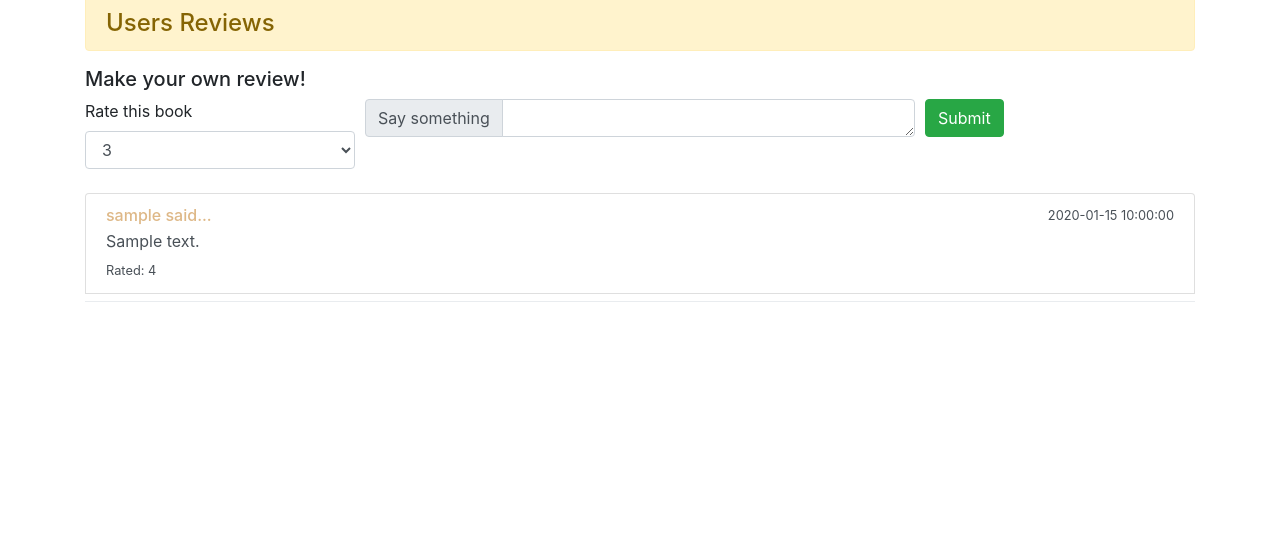
After one commit to hleung3/cs50wproj1, a Flask app: template project1/templates/bookpage.html in a window 1280 px wide. The commit adds this page. Shown: the part 247-800 px from the top of the page. Run offline with Flask 2, Linux system fonts and the light colour scheme; the template is opened without the code that fills it: most values are stand-ins (such as "Sample title", 1, 10 or a date in 2020); one stand-in notice (Sample message) is shown; some libraries are stand-ins or nearby versions.

Commit message:
created review and book pages and functions

```diff
--- a/project1/application.py
+++ b/project1/application.py
@@ -9,8 +9,10 @@ import requests
 from sqlalchemy import create_engine
 from sqlalchemy.orm import scoped_session, sessionmaker
 ## TODO: implement security features (i.e. HASHing passwords)
-## TODO: AUTOMATICALLY GETBOOKS AND UPDATE DB?
 ## TODO: should I move some functions to a helper function
+## TODO: ADD HOME BUTTON TO PAGES
+## TODO: ADD BOOTSTRAP ELEMentss
+## what happens to reviews when you delete a user?
 app = Flask(__name__, instance_relative_config=False)
 
 # Check for environment variable
@@ -36,7 +38,7 @@ db = scoped_session(sessionmaker(bind=engine))
 def login_required(f):
     @wraps(f)
     def decorated_function(*args, **kwargs):
-        print(session)
+        # print(session)
         if not session.get("logged_in"):
             session.pop("username",None)
             session.pop("logged_in",None)
@@ -55,7 +57,6 @@ def index():
 @app.route("/login", methods=["GET", "POST"])
 def login():
     session.clear()
-    print(session)
     username = request.form.get("username")
     password = request.form.get("password")
     if request.method == 'POST':
@@ -63,19 +64,28 @@ def login():
         user_query = db.execute("SELECT * FROM users" +
                             " where username = :username",
                             {"username":username}).fetchone()
-        flash(str(user_query))
+        # flash(str(user_query))
         if user_query != None and password == user_query[2]:
             print(password,user_query[2])
             session['username'] = username
+            session['user_id'] = user_query[0]
             session['logged_in'] = True
-            session.modified = True
+            # session.modified = True
             return redirect("/")
         else:
             # TODO:
+            message = ""
+            if "" in (username,password): message += "Username cannot be empty. \n"
+            if user_query is None: message += "User does not exist \n"
+            elif password != user_query[2]: message += "Incorrect Password \n"
             # I think it will be better to
             #  display an error message on login page
             # error in login go to error page
-            return abort(401)
+            # return abort(401)
+            print(message)
+            flash(message)
+            # return redirect('/login')
+            return render_template("login.html")
     else:
         return render_template("login.html")
 
@@ -110,7 +120,7 @@ def register():
         " where username = :username",
         {"username":username}).fetchone()
 
-        flash(str(user_query))
+        # flash(str(user_query))
         if not username or username == "":
             return render_template("register.html",user_msg="please provide a username")
         elif user_query is not None:
@@ -129,24 +139,19 @@ def register():
         db.execute("INSERT INTO users (username,password) values (:username,:password)",
                      {"username":username, "password":password})
         db.commit()
-        ## TODO: update page to incidate success
-            ## flash bootstrap alert message ???
 
-        ## THEN: REDIRECT TO SUCCESS PAGE WITH HYPERLINK TO LOGIN
-        ##
-        return render_template("register.html",message="register success!",success=True)
+        ## MAYBE: flash bootstrap alert message ???
+        return render_template("register.html",message="register  success!",success=True)
 
-    # else:
-    #
-    #     # I think it will be better to
-    #     #  display an error message on login page
-    #     # error in login go to error page
-    #     return render_template("register.html")
+    else:
+
+        return render_template("register.html")
 
 @app.route("/search", methods=["GET"])
 @login_required
 def search():
     book = request.args.get("book")
+    ## # TODO: separate search to four for isbn title author year
     if not book:
         pass
     query = "%" + book + "%"
@@ -154,27 +159,27 @@ def search():
     # Capitalize all words of input for search
     # https://docs.python.org/3.7/library/stdtypes.html?highlight=title#str.title
     query = query.title()
+    print(query)
+    # # TODO: ADD % to each word manually
 
     rows = db.execute("SELECT isbn, title, author, year FROM books WHERE \
                         isbn LIKE :query OR \
                         title LIKE :query OR \
-                        author LIKE :query LIMIT 15",
+                        author LIKE :query LIMIT 10",
                         {"query": query})
-
+    print(rows.rowcount)
     # Books not found
     if rows.rowcount == 0:
-        return render_template("error.html", message="we can't find books with that description.")
+        return render_template("index.html", message="we can't find books with that description.")
 
     # Fetch all the results
     results = rows.fetchall()
 
-    # return render_template("results.html", books=results)
-    pass
+    return render_template("searchresults.html", books=results)
 
 @app.route("/book/<isbn>",methods=["GET","POST"])
 @login_required
 def book(isbn):
-    print("AFDG")
     '''
         save user review and load same page with updated reviews
     '''
@@ -183,34 +188,64 @@ def book(isbn):
         rating = request.form.get("rating")
         comment = request.form.get("comment")
 
-        row = db.execute("SELECT id FROM books WHERE isbn = :isbn",
+        row = db.execute("SELECT index FROM books WHERE isbn = :isbn",
                          {"isbn": isbn})
         book = row.fetchone()
         bookID = book[0]
         # check for prior user submission
-        row2 = ""
-
-        if row2.rowcount == 1:
-            return redirect("/book/" + isbn)
+        row2 = db.execute("SELECT * FROM reviews WHERE user_id = :user_id" +
+                          " AND book_id = CAST(:book_id as varchar(10))",
+                          {"user_id": currentUser, "book_id":bookID})
+        # a review already counts
+        print(row2.rowcount)
+        if row2.rowcount > 0:
+            ## GO TO ERROR.HTML AND GIVE A REDIRECT BACK TO THIS BOOK
+            flash('you have already reviewed this book')
+            return render_template("error.html", message="please try again",link="/book/"+isbn)
+            # return redirect("/book/" + isbn)
 
         rating = int(rating)
-        # db.execute()
-        # db.commit()
-        # submitted message
+        db.execute("INSERT INTO reviews (user_id, book_id, text, rating) VALUES \
+                    (:user_id, :book_id, :text, :rating)",
+                    {"user_id": currentUser,
+                    "book_id": bookID,
+                    "text": comment,
+                    "rating": rating})
+        db.commit()
+
 
         return redirect("/book/" + isbn)
     else:
-        # row = db.execute()
-        # bookinfo = row.fetchall()
+        ## METHOD == GET --> REVIEWS FOR BOOK(USING ISBN CODE AND API)
+
+        row = db.execute("SELECT isbn, title, author, year FROM books WHERE \
+                        isbn = :isbn",
+                        {"isbn": isbn})
+        bookinfo = row.fetchall()
         ''' good reads review '''
-        api_key = ""
-        query = ""
-        response = ""
-        bookinfo = ""
+        api_key = os.getenv("GOODREADS_KEY")
+        query = requests.get("https://www.goodreads.com/book/review_counts.json",
+                params={"key": api_key, "isbns": isbn})
+        response = query.json()
+        response = response['books'][0]
+        bookinfo.append(response)
+
         # get books
-        # row = db.execute()
-        # book = row.fetchone()
-        pass
+        row = db.execute("SELECT CAST(index as varchar(10)) FROM books WHERE isbn = :isbn",
+                        {"isbn": isbn})
+        book = row.fetchone()[0]
+        results = db.execute("SELECT users.username, text, rating, \
+                            to_char(date, 'DD Mon YY - HH24:MI:SS') as time \
+                            FROM users \
+                            INNER JOIN reviews \
+                            ON users.id = reviews.user_id \
+                            WHERE reviews.book_id = :book \
+                            ORDER BY time",
+                            {"book": book})
+
+        reviews = results.fetchall()
+
+        return render_template("bookpage.html", bookInfo=bookinfo, reviews=reviews)
 
 
 
@@ -227,11 +262,11 @@ def api_call(isbn):
                     AVG(reviews.rating) as average_score \
                     FROM books \
                     INNER JOIN reviews \
-                    ON books.id = reviews.book_id \
+                    ON CAST(books.index as varchar(10)) = reviews.book_id \
                     WHERE isbn = :isbn \
                     GROUP BY title, author, year, isbn",
-                    {"isbn": isbn})
-
+                    {"isbn": isbn}).fetchone()
+    print(row)
     # Error checking
     if row.rowcount != 1:
         return jsonify({"Error": "Invalid book ISBN"}), 422
--- /dev/null
+++ b/project1/templates/bookpage.html
@@ -0,0 +1,80 @@
+{% extends "layout.html" %}
+
+{% block title %}
+    {{bookInfo[0]['title']}}
+{% endblock %}
+
+{% block page_content %}
+
+    <div class="row book-container">
+        <div class="col-sm-4">
+            <img src="http://covers.openlibrary.org/b/isbn/{{bookInfo[0]['isbn']}}-M.jpg" width="130px">
+        </div>
+        <div class="col-sm-4">
+            <h1>{{bookInfo[0]['title']}}</h1>
+            <h5>Author: {{bookInfo[0]['author']}}</h5>
+            <h5>Published: {{bookInfo[0]['year']}}</h5>
+            <h5>ISBN-10: {{bookInfo[0]['isbn']}}</h5>
+        </div>
+
+        <!--GOODREADS REVIEWS -->
+        <div class="col-sm-4">
+            <h5>Nº of Ratings: {{bookInfo[1]['work_ratings_count']}}</h5>
+            <h5>Average Rating: {{bookInfo[1]['average_rating']}}</h5>
+            <h5>
+                <a href="https://www.goodreads.com/search?q={{bookInfo[0]['title']}}">Goodreads page</a>
+            </h5>
+        </div>
+    </div>
+    <div class="dropdown-divider"></div>
+
+    <h4 class="alert alert-warning">Users Reviews</h4>
+    <h5>Make your own review!</h5>
+
+    <div>
+        <!-- REVIEW FORM -->
+        <form method="POST" class="form-border">
+            <div class="form-row">
+                <div class="form-group col-sm">
+                    <label for="rating">Rate this book</label>
+                    <select id="rating" name="rating" class="form-control" required>
+                        <option value="1">1</option>
+                        <option value="2">2</option>
+                        <option selected value="3">3</option>
+                        <option value="4">4</option>
+                        <option value="5">5</option>
+                    </select>
+                </div>
+                <div class="form-group col-sm-6">
+                    <div class="input-group">
+                        <div class="input-group-prepend">
+                            <span class="input-group-text">Say something</span>
+                        </div>
+                        <textarea name="comment" id="comment" class="form-control" rows="1" required></textarea>
+                    </div>
+                </div>
+                <div class="form-group col-sm">
+                    <button class="btn btn-success" type="submit">Submit</button>
+                </div>
+            </div>
+        </form>
+
+        <!-- REVIEW LIST -->
+        <div id="userReviews">
+            <h2></h2>
+            {% for review in reviews %}
+            <div class="list-group">
+                <a href="#" class="list-group-item list-group-item-action flex-column align-items-start">
+                    <div class="d-flex w-100 justify-content-between">
+                        <h6 class="mb-1" style="color:burlywood">{{review['username']}} said...</h6>
+                        <small>{{review['time']}}</small>
+                    </div>
+                    <p class="mb-1">{{review['text']}}</p>
+                    <small>Rated: {{review['rating']}}</small>
+                </a>
+                <div class="dropdown-divider"></div>
+            </div>
+            {% endfor %}
+        </div>
+    </div>
+{% endblock %}
--- a/project1/templates/layout.html
+++ b/project1/templates/layout.html
@@ -1,12 +1,31 @@
 <!DOCTYPE html>
 <html>
     <head>
+        <link rel="stylesheet" href="https://stackpath.bootstrapcdn.com/bootstrap/4.1.3/css/bootstrap.min.css" integrity="sha384-MCw98/SFnGE8fJT3GXwEOngsV7Zt27NXFoaoApmYm81iuXoPkFOJwJ8ERdknLPMO"
+          crossorigin="anonymous">
         <title>My Website!</title>
     </head>
     <body>
         <h1>{% block heading %}{% endblock %}</h1>
+        <div>
+        <!-- {{ get_flashed_messages() }} -->
+        <!-- {% if get_flashed_messages() %}
+          <div class="alert alert-info text-center" role="alert">
+          {{ get_flashed_messages() | join(" ") }}
+          </div>
+        {% endif %}
+        </div> -->
+        {% block body %}
+        <div class="container">
+            {% for message in get_flashed_messages() %}
+            <div class="alert alert-warning">
+                <button type="button" class="close" data-dismiss="alert">&times;</button>
+                {{ message }}
+            </div>
+            {% endfor %}
 
-        {% block body %}
+            {% block page_content %}{% endblock %}
+          </div>
         {% endblock %}
     </body>
 </html>
--- a/project1/templates/register.html
+++ b/project1/templates/register.html
@@ -4,7 +4,7 @@
     Register
 {% endblock %}
 
-{% block body %}
+{% block page_content %}
 
     <h3>Create your account</h3>
     <form action="/register" method="post">
```
Also changed, not shown: project1/templates/error.html (+11 -0 lines), project1/templates/index.html (+22 -3 lines), project1/templates/login.html (+6 -1 lines), project1/templates/searchresults.html (added, +28 -0 lines).
